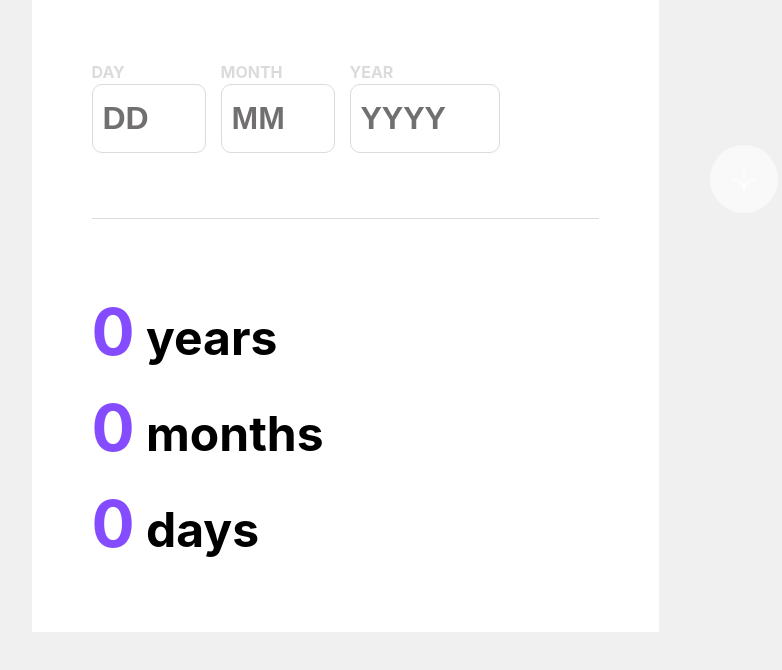
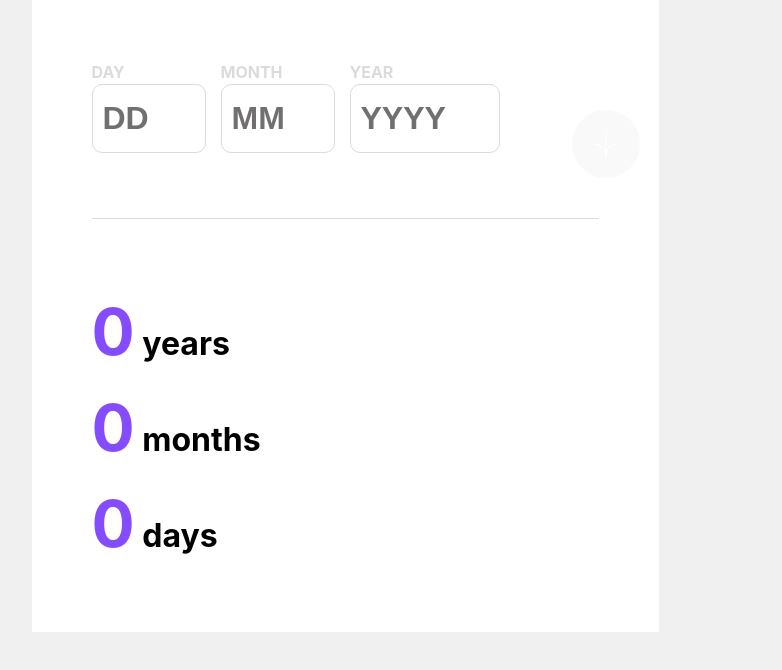
Before and after one commit to greatberser/age-calculator, a React (Vite) app: page / in a window 1536 px wide. Shown: the top 670 px of the page, without its empty margins (423-1205 px from the left). Built offline with nearby package versions, Linux system fonts and the light colour scheme.

Commit message:
fix position of button

```diff
--- a/src/components/AgeCount/AgeCount.module.scss
+++ b/src/components/AgeCount/AgeCount.module.scss
@@ -3,15 +3,20 @@
 
     & p {
         color: hsl(259, 100%, 65%);
-        font-size: 64px;
         font-weight: 700;
+        font-size: 48px;
         line-height: 1.5;
         padding: 0;
         margin: 0;
+
+        @media screen and (min-width: 768px) {
+            font-size: 64px;
+        }
     }
 
     & span {
         color: black;
-        font-size: 48px;
+        font-size: 32px;
     }
+
 }
--- a/src/components/Button/Button.module.scss
+++ b/src/components/Button/Button.module.scss
@@ -15,8 +15,12 @@
     }
 
     @media screen and (min-width: 768px) {
-        position: absolute;
-        top: 22.4%;
-        left: 76%;
+        top: 29.8%;
+        left: 85%;
+    }
+
+    @media screen and (min-width: 1440px) {
+        top: 18%;
+        left: 67%;
     }
 }
```
